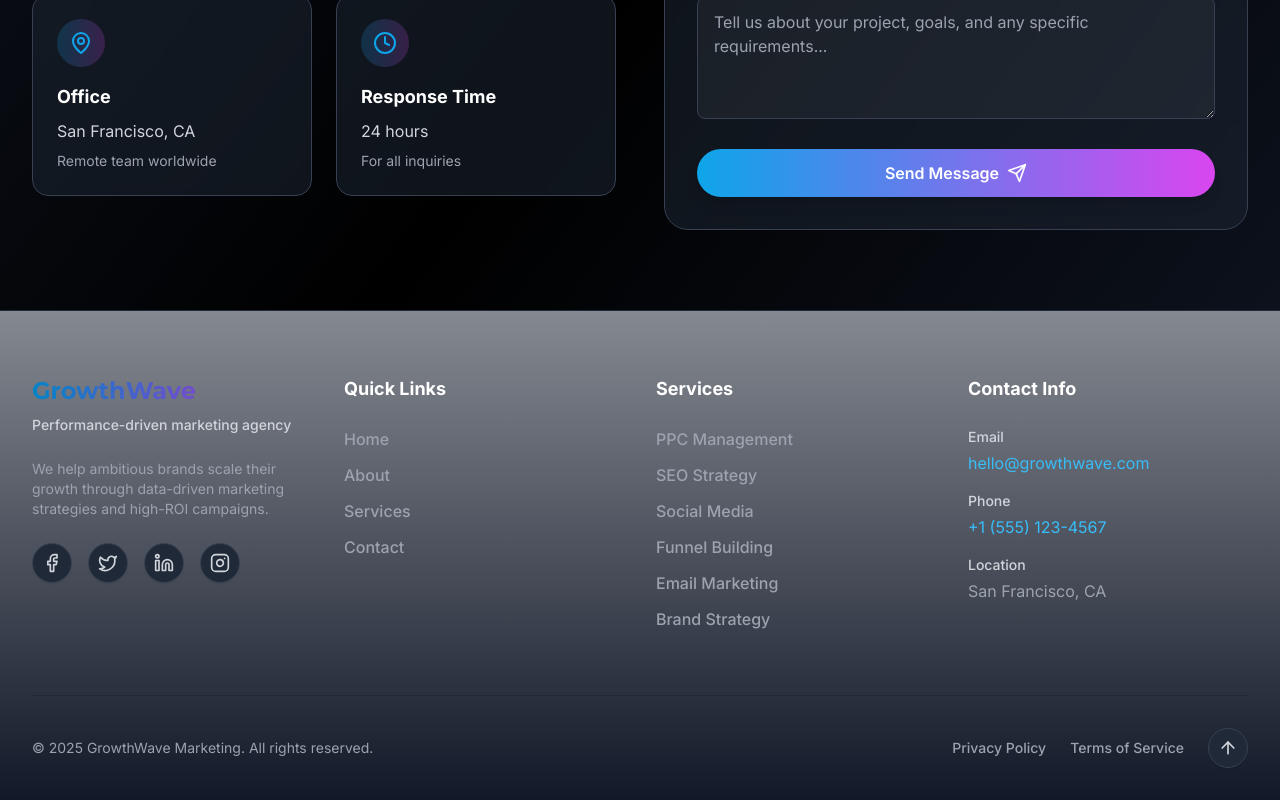
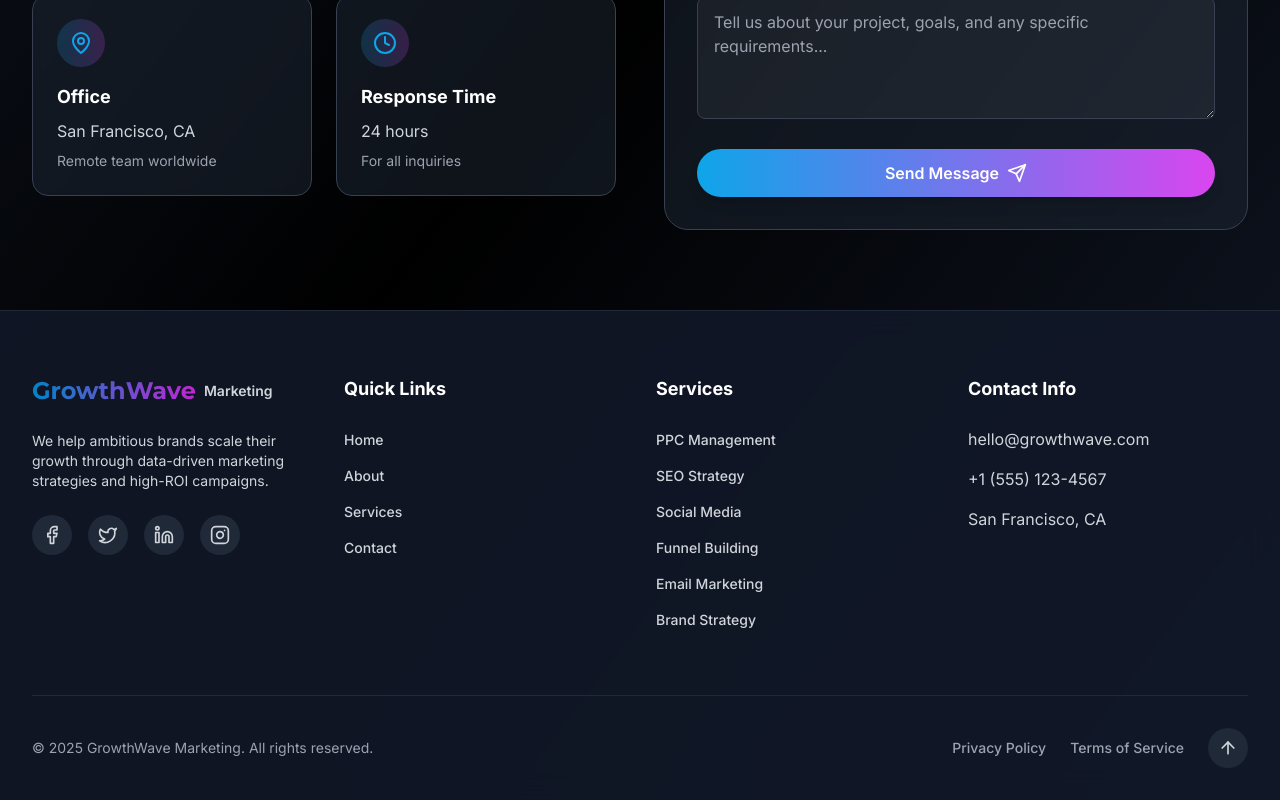
Before and after one commit to iamsubhashsingh/subhashmarketing, a React (Vite) app: page /contact in a window 1280 px wide. Shown: the part 888-1688 px from the top of the page. Built offline with nearby package versions, Linux system fonts and the light colour scheme.

Commit message:
Footer Updated

```diff
--- a/src/components/Footer.jsx
+++ b/src/components/Footer.jsx
@@ -31,7 +31,7 @@ const Footer = () => {
   ]
 
   return (
-    <footer className="relative bg-gray-50 dark:bg-gradient-to-b dark:from-gray-900/50 dark:to-gray-900 border-t border-gray-200 dark:border-gray-800">
+    <footer className="relative backdrop-blur-lg bg-white/90 dark:bg-gray-900/90 border-t border-gray-200 dark:border-gray-800">
       <div className="max-w-7xl mx-auto px-4 sm:px-6 lg:px-8">
         <div className="py-12 lg:py-16">
           <div className="grid lg:grid-cols-4 gap-8">
@@ -43,12 +43,14 @@ const Footer = () => {
                 viewport={{ once: true }}
                 className="mb-6"
               >
-                <div className="text-2xl font-heading font-bold bg-gradient-to-r from-primary-600 to-secondary-600 bg-clip-text text-transparent mb-2">
-                  GrowthWave
-                </div>
-                <div className="text-sm font-medium text-gray-800 dark:text-gray-300">
-                  Performance-driven marketing agency
-                </div>
+                <Link to="/" className="flex items-center space-x-2">
+                  <div className="text-2xl font-heading font-bold bg-gradient-to-r from-primary-600 to-secondary-600 bg-clip-text text-transparent">
+                    GrowthWave
+                  </div>
+                  <span className="text-sm font-semibold text-gray-700 dark:text-gray-300">
+                    Marketing
+                  </span>
+                </Link>
               </motion.div>
 
               <motion.p
@@ -56,7 +58,7 @@ const Footer = () => {
                 whileInView={{ opacity: 1, y: 0 }}
                 transition={{ delay: 0.1 }}
                 viewport={{ once: true }}
-                className="text-gray-700 dark:text-gray-400 text-sm mb-6"
+                className="text-gray-700 dark:text-gray-300 text-sm mb-6"
               >
                 We help ambitious brands scale their growth through data-driven marketing strategies and high-ROI campaigns.
               </motion.p>
@@ -73,7 +75,7 @@ const Footer = () => {
                     key={index}
                     href={social.href}
                     whileHover={{ scale: 1.1, y: -2 }}
-                    className="w-10 h-10 rounded-full bg-white dark:bg-gray-800 border border-gray-300 dark:border-gray-700 flex items-center justify-center text-gray-700 dark:text-gray-300 hover:bg-gray-100 dark:hover:bg-gray-700 hover:text-primary-600 dark:hover:text-primary-400 transition-colors shadow-sm"
+                    className="w-10 h-10 rounded-full bg-gray-100 dark:bg-gray-800 text-gray-700 dark:text-gray-300 hover:bg-gray-200 dark:hover:bg-gray-700 transition-colors flex items-center justify-center"
                   >
                     <social.icon className="w-5 h-5" />
                   </motion.a>
@@ -95,7 +97,7 @@ const Footer = () => {
                   >
                     <Link
                       to={link.path}
-                      className="text-gray-700 dark:text-gray-400 hover:text-primary-600 dark:hover:text-primary-400 transition-colors font-medium"
+                      className="text-sm font-medium text-gray-700 dark:text-gray-300 hover:text-primary-600 dark:hover:text-primary-400 transition-colors"
                     >
                       {link.name}
                     </Link>
@@ -118,7 +120,7 @@ const Footer = () => {
                   >
                     <a
                       href="#"
-                      className="text-gray-700 dark:text-gray-400 hover:text-primary-600 dark:hover:text-primary-400 transition-colors font-medium"
+                      className="text-sm font-medium text-gray-700 dark:text-gray-300 hover:text-primary-600 dark:hover:text-primary-400 transition-colors"
                     >
                       {service}
                     </a>
@@ -135,34 +137,27 @@ const Footer = () => {
                   initial={{ opacity: 0, y: 20 }}
                   whileInView={{ opacity: 1, y: 0 }}
                   viewport={{ once: true }}
-                  className="flex flex-col"
+                  className="text-gray-700 dark:text-gray-300"
                 >
-                  <span className="text-sm font-medium text-gray-800 dark:text-gray-300 mb-1">Email</span>
-                  <a href="mailto:hello@growthwave.com" className="text-primary-600 dark:text-primary-400 hover:underline">
-                    hello@growthwave.com
-                  </a>
+                  hello@growthwave.com
                 </motion.li>
                 <motion.li
                   initial={{ opacity: 0, y: 20 }}
                   whileInView={{ opacity: 1, y: 0 }}
                   transition={{ delay: 0.1 }}
                   viewport={{ once: true }}
-                  className="flex flex-col"
+                  className="text-gray-700 dark:text-gray-300"
                 >
-                  <span className="text-sm font-medium text-gray-800 dark:text-gray-300 mb-1">Phone</span>
-                  <a href="tel:+15551234567" className="text-primary-600 dark:text-primary-400 hover:underline">
-                    +1 (555) 123-4567
-                  </a>
+                  +1 (555) 123-4567
                 </motion.li>
                 <motion.li
                   initial={{ opacity: 0, y: 20 }}
                   whileInView={{ opacity: 1, y: 0 }}
                   transition={{ delay: 0.2 }}
                   viewport={{ once: true }}
-                  className="flex flex-col"
+                  className="text-gray-700 dark:text-gray-300"
                 >
-                  <span className="text-sm font-medium text-gray-800 dark:text-gray-300 mb-1">Location</span>
-                  <span className="text-gray-700 dark:text-gray-400">San Francisco, CA</span>
+                  San Francisco, CA
                 </motion.li>
               </ul>
             </div>
@@ -170,7 +165,7 @@ const Footer = () => {
         </div>
 
         {/* Bottom bar */}
-        <div className="border-t border-gray-300 dark:border-gray-800 py-8">
+        <div className="border-t border-gray-200 dark:border-gray-800 py-8">
           <div className="flex flex-col md:flex-row justify-between items-center">
             <motion.p
               initial={{ opacity: 0 }}
@@ -182,10 +177,10 @@ const Footer = () => {
             </motion.p>
 
             <div className="flex items-center space-x-6">
-              <a href="#" className="text-gray-700 dark:text-gray-400 hover:text-primary-600 dark:hover:text-primary-400 text-sm transition-colors font-medium">
+              <a href="#" className="text-sm font-medium text-gray-700 dark:text-gray-400 hover:text-primary-600 dark:hover:text-primary-400 transition-colors">
                 Privacy Policy
               </a>
-              <a href="#" className="text-gray-700 dark:text-gray-400 hover:text-primary-600 dark:hover:text-primary-400 text-sm transition-colors font-medium">
+              <a href="#" className="text-sm font-medium text-gray-700 dark:text-gray-400 hover:text-primary-600 dark:hover:text-primary-400 transition-colors">
                 Terms of Service
               </a>
 
@@ -193,7 +188,7 @@ const Footer = () => {
                 whileHover={{ scale: 1.1 }}
                 whileTap={{ scale: 0.9 }}
                 onClick={scrollToTop}
-                className="w-10 h-10 rounded-full bg-white dark:bg-gray-800 border border-gray-300 dark:border-gray-700 flex items-center justify-center text-gray-700 dark:text-gray-300 hover:bg-gray-100 dark:hover:bg-gray-700 hover:text-primary-600 dark:hover:text-primary-400 transition-colors shadow-sm"
+                className="w-10 h-10 rounded-full bg-gray-100 dark:bg-gray-800 text-gray-700 dark:text-gray-300 hover:bg-gray-200 dark:hover:bg-gray-700 transition-colors flex items-center justify-center"
                 aria-label="Scroll to top"
               >
                 <ArrowUp className="w-5 h-5" />
```
